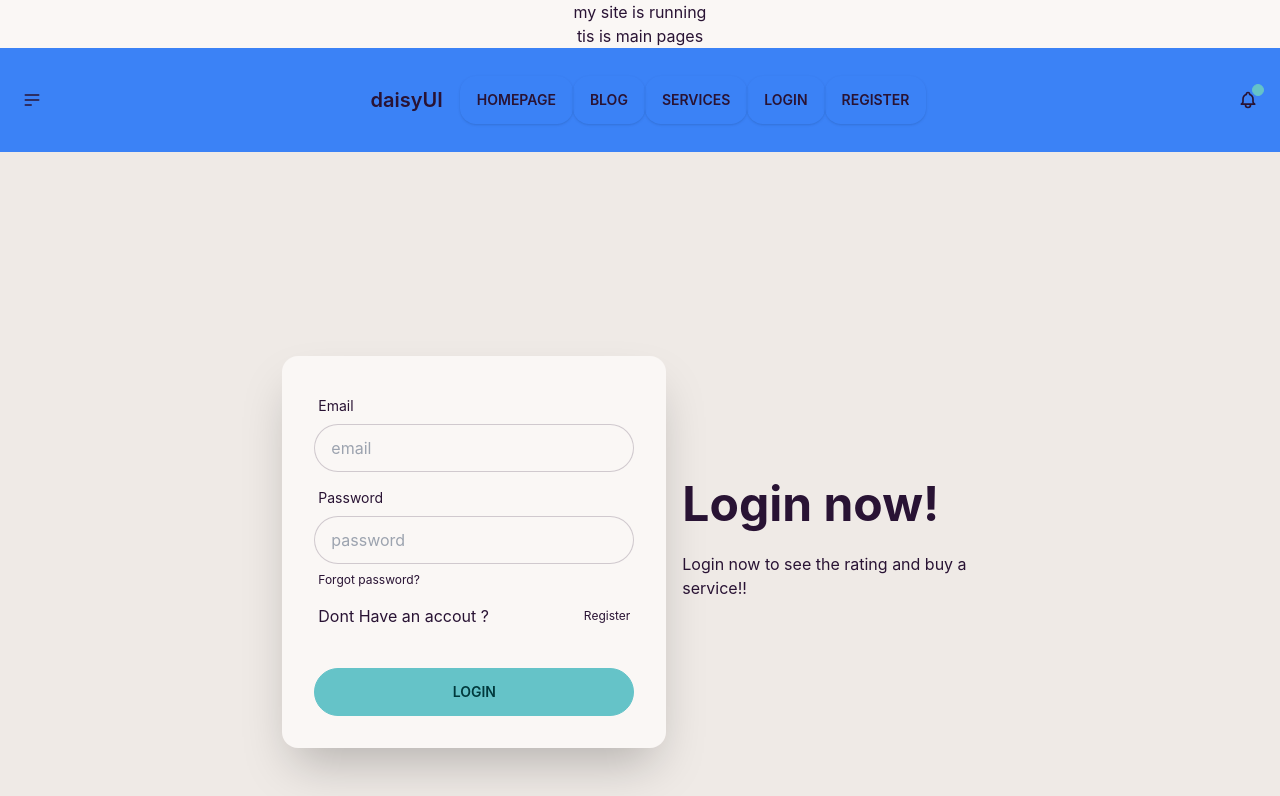
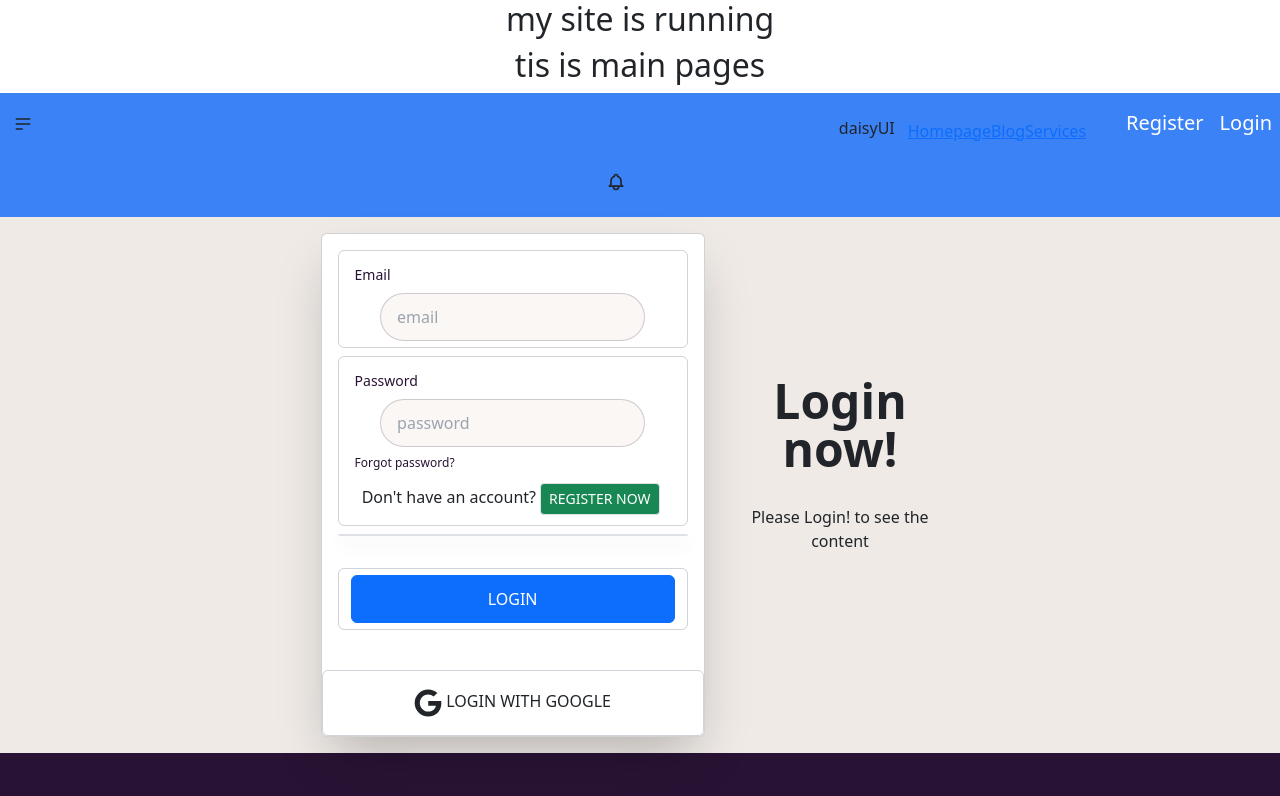
Before and after one commit to Saifuddinmonna/repair-service-client-side, a React (Create React App) app: page /login in a window 1280 px wide. Shown: the top 796 px of the page. Built offline with nearby package versions, Linux system fonts and the light colour scheme; no server answers.

Commit message:
my review and add service added

```diff
--- a/package.json
+++ b/package.json
@@ -6,9 +6,11 @@
     "@testing-library/jest-dom": "^5.16.5",
     "@testing-library/react": "^13.4.0",
     "@testing-library/user-event": "^13.5.0",
+    "bootstrap": "^5.2.2",
     "daisyui": "^2.39.0",
     "firebase": "^9.13.0",
     "react": "^18.2.0",
+    "react-bootstrap": "^2.6.0",
     "react-dom": "^18.2.0",
     "react-icons": "^4.6.0",
     "react-router-dom": "^6.4.3",
--- a/src/components/ContextProvider/ContextProvider.js
+++ b/src/components/ContextProvider/ContextProvider.js
@@ -10,11 +10,12 @@ import {
 	signOut,
 	updateProfile,
 } from "firebase/auth";
-import app from "../../Firebase/FirebaseConfigeFile";
+
 import { useState } from "react";
 
 import { ToastContainer, toast } from "react-toastify";
 import "react-toastify/dist/ReactToastify.css";
+import app from "../../Firebase/FirebaseConfigeFile";
 
 export const AuthContext = createContext();
 const auth = getAuth(app);
--- a/src/components/LoginPage/LoginPage.js
+++ b/src/components/LoginPage/LoginPage.js
@@ -1,19 +1,107 @@
-import React from "react";
-import { Link } from "react-router-dom";
+import React, { useContext } from "react";
+import { Link, useLocation, useNavigate } from "react-router-dom";
+import { FaGoogle, FaGithub } from "react-icons/fa";
 
-const LoginPage = () => {
+import { ToastContainer, toast } from "react-toastify";
+
+import "react-toastify/dist/ReactToastify.css";
+
+import { useState } from "react";
+import { useEffect } from "react";
+import { AuthContext } from "../ContextProvider/ContextProvider";
+
+const Login = () => {
+	const [errorMessageDisplay, setErrorMessageDisplay] = useState();
+	const [errorMessageDisplaycode, setErrorMessageDisplaycode] = useState();
+	const {
+		signinWithGoogle,
+		signinWithGithub,
+		functionsignInWithEmailAndPassword,
+		user,
+	} = useContext(AuthContext);
+
+	const location = useLocation();
+	const from = location.state?.from?.pathname || "/";
+	const navigate = useNavigate();
+	console.log(from);
+
+	const handlefunctionsignInWithEmailAndPassword = (e) => {
+		e.preventDefault();
+		const form = e.target;
+		const email = form.email.value;
+		const password = form.password.value;
+		console.log("emailpassword", email, password);
+
+
+
+		functionsignInWithEmailAndPassword(email, password)
+			.then((result) => {
+				const user = result.user;
+				console.log(user);
+
+				form.reset("");
+
+				toast("login successful !", {
+					position: "top-right",
+					autoClose: 300,
+				});
+
+				setErrorMessageDisplay("");
+
+				// for (var i = 1; i < 10; i++) navigate(from, { replace: true });
+
+				// navigate(from, { replace: true });
+			})
+			.catch((error) => {
+				const errorCode = error.code;
+				const errorMessage = error.message;
+				setErrorMessageDisplay(errorMessage);
+				// form.reset("");
+			});
+
+	};
+
+	useEffect(() => {
+		if (user?.email) {
+			navigate(from, { replace: true });
+		}
+	}, [user?.email, from, navigate]);
+
+	const handleGoogleSignin = () => {
+		signinWithGoogle()
+			.then((result) => {
+				const user = result.user;
+				navigate(from, { replace: true });
+				console.log(user);
+				toast("login successful !", {
+					position: "top-right",
+					autoClose: 400,
+				});
+
+				setErrorMessageDisplay("");
+			})
+			.catch((error) => {
+				const errorCode = error.code;
+				const errorMessage = error.message;
+				setErrorMessageDisplay(errorMessage);
+			});
+	};
+
+
+
 	return (
 		<div>
-			<div className="hero min-h-screen bg-base-200">
+			<div className="hero min-h-fit bg-base-200">
 				<div className="hero-content flex-col lg:flex-row-reverse">
 					<div className="text-center lg:text-left">
 						<h1 className="text-5xl font-bold">Login now!</h1>
-						<p className="py-6">
-							Login now to see the rating and buy a service!!
-						</p>
+						<p className="py-6">Please Login! to see the content</p>
 					</div>
 					<div className="card flex-shrink-0 w-full max-w-sm shadow-2xl bg-base-100">
-						<div className="card-body">
+						<form
+							onSubmit={handlefunctionsignInWithEmailAndPassword}
+							action="/events"
+							className="card-body">
 							<div className="form-control">
 								<label className="label">
 									<span className="label-text">Email</span>
@@ -22,6 +110,8 @@ const LoginPage = () => {
 									type="text"
 									placeholder="email"
 									className="input input-bordered"
+									name="email"
+									required
 								/>
 							</div>
 							<div className="form-control">
@@ -32,34 +122,58 @@ const LoginPage = () => {
 									type="text"
 									placeholder="password"
 									className="input input-bordered"
+									name="password"
+									required
 								/>
 								<label className="label">
 									<Link
-										href="#"
+										to="#"
 										className="label-text-alt link link-hover">
 										Forgot password?
 									</Link>
 								</label>
-								<label className="label">
-									Dont Have an accout ?
+								<label className="">
+									Don't have an account?
 									<Link
 										to="/register"
-										className="label-text-alt link link-hover">
-										Register
+										className="link border border-red  m-1 btn btn-success text-decoration-none btn-sm">
+										Register Now
 									</Link>
 								</label>
 							</div>
+							<div className="border rounded-md shadow">
+								<small className="text-red-500">
+									{errorMessageDisplay}
+								</small>
+								{/* <small>{errorMessageDisplaycode}</small> */}
+							</div>
 							<div className="form-control mt-6">
-								<button className="btn btn-primary">
+								<button
+									type="submit"
+									className="btn btn-primary w-full">
 									Login
 								</button>
 							</div>
+						</form>
+
+						<div className="form-control mt-6 p-2">
+							<button
+								onClick={handleGoogleSignin}
+								className="btn btn-outline w-full flex align-middle text-right justify-center">
+								<span className="pt-2">
+									<FaGoogle className="p-0 m-0 fs-3 inline-block" />
+								</span>{" "}
+								Login with Google
+							</button>
 						</div>
+
+
 					</div>
 				</div>
 			</div>
+			<ToastContainer />
 		</div>
 	);
 };
 
-export default LoginPage;
+export default Login;
--- a/src/components/NavbarPage/NavbarPage.js
+++ b/src/components/NavbarPage/NavbarPage.js
@@ -1,7 +1,72 @@
 import React from "react";
-import { NavLink } from "react-router-dom";
+import { useEffect } from "react";
+// import { themeChange } from "theme-change";
+
+import { ToastContainer, toast } from "react-toastify";
+
+import "react-toastify/dist/ReactToastify.css";
+
+import Container from "react-bootstrap/Container";
+import Nav from "react-bootstrap/Nav";
+
+import { FaBeer, BiUserCircle, FaGithub, FaUserCheck } from "react-icons/fa";
+
+import { Link, NavLink } from "react-router-dom";
+import { useContext } from "react";
+
+import { Image } from "react-bootstrap";
+import { useState } from "react";
+import { AuthContext } from "../ContextProvider/ContextProvider";
 
 const NavbarPage = () => {
+	const { user, Signouthandle, darkmodeHandler } = useContext(AuthContext);
+	const [toggler, setToggler] = useState(true);
+
+	// useEffect(() => {
+	// 	if (toggler) {
+	// 		// setToggler(true);
+	// 		const toggler = true;
+	// 		darkmodeHandler(toggler);
+	// 		console.log(toggler, "this is toggler true");
+	// 	} else {
+	// 		// setToggler(false);
+	// 		const toggler = false;
+	// 		darkmodeHandler(toggler);
+	// 		console.log(toggler, "this is toggler false");
+	// 	}
+
+	// 	// 👆 false parameter is required for react project
+	// }, []);
+
+	const handleSignouthandle = () => {
+		Signouthandle()
+			.then((result) => {
+				// Sign-out successful.
+				toast("Sign-out successful. !", {
+					position: "top-center",
+					autoClose: 400,
+					hideProgressBar: false,
+					closeOnClick: true,
+					pauseOnHover: true,
+					draggable: true,
+					progress: undefined,
+					theme: "light",
+				});
+				const user = result.user;
+			})
+			.catch((error) => {
+				console.log(error.message);
+				// An error happened.
+			});
+	};
+
+	const toogleHandler = (e) => {
+		const toggolvalue = e.target.checked;
+		setToggler(toggolvalue);
+		// console.log(toggler, "this is toggler");
+		darkmodeHandler(toggler);
+		// console.log("this is toggole value", toggolvalue);
+	};
 	return (
 		<div className="navbar bg-blue-500">
 			<div className="navbar-start">
@@ -33,12 +98,61 @@ const NavbarPage = () => {
 						<NavLink to="/services">
 							<a>Services</a>
 						</NavLink>
-						<NavLink to="/login">
-							<a>Login</a>
+
+						<div>
+							{!user?.uid ? (
+								<>
+									<NavLink
+										className="px-2 text-decoration-none text-white"
+										to="/signup">
+										Register
 									</NavLink>
-						<NavLink to="/register">
-							<a>Register</a>
+									<NavLink
+										className="px-2 text-decoration-none text-white"
+										to="/login">
+										Login
 									</NavLink>
+								</>
+							) : (
+								<>
+									<Nav.Link eventKey={2}></Nav.Link>
+
+									<span className="tooltipcustomhover px-2">
+										<div className="tooltipcustomhover avatar align-items-center position-relative">
+											<NavLink to="/myreview">
+												<a>My review</a>
+											</NavLink>
+											<NavLink to="/addservice">
+												<a>Add service</a>
+											</NavLink>
+											<small className="text-white tooltipcustom position-absolute -bottom-3 -left-5">
+												{user?.displayName ||
+													user?.email}
+											</small>
+											<div
+												className="tooltipcustomhover  w-12 mask mask-hexagon"
+												data-tip="hello">
+												{user.photoURL ? (
+													<img
+														className="tooltipcustomhover"
+														src={user?.photoURL}
+														alt=""
+													/>
+												) : (
+													<FaUserCheck className="p-0 m-0 fs-3 inline-block"></FaUserCheck>
+												)}
+											</div>
+
+											<button
+												className=" btn rounded-full btn-outline-warning  btn-sm text-white mx-2 px-2"
+												onClick={handleSignouthandle}>
+												SignOut
+											</button>
+										</div>
+									</span>
+								</>
+							)}
+						</div>
 					</ul>
 				</div>
 			</div>
@@ -46,32 +160,72 @@ const NavbarPage = () => {
 				<a className="btn btn-ghost normal-case text-xl py-2 ">
 					daisyUI
 				</a>
-				<ul tabIndex={0} className=" normal-case text-xl py-2  ">
-					<NavLink
-						className="btn btn-ghost my-3 py-2 shadow  rounded-box"
-						to="/">
+				<NavLink to="/">
 					<a>Homepage</a>
 				</NavLink>
-					<NavLink
-						className="btn btn-ghost my-3 py-2 shadow  rounded-box"
-						to={"/blog"}>
+				<NavLink to={"/blog"}>
 					<a>Blog</a>
 				</NavLink>
-					<NavLink
-						className="btn btn-ghost my-3 py-2 shadow  rounded-box"
-						to="/services">
+				<NavLink to="/services">
 					<a>Services</a>
 				</NavLink>
+				<ul tabIndex={0} className=" normal-case text-xl py-2  ">
+					<div id="responsive-navbar-nav tooltipcustomhover">
+						<div>
+							{!user?.uid ? (
+								<>
 									<NavLink
-						className="btn btn-ghost my-3 py-2 shadow  rounded-box"
-						to="/login">
-						<a>Login</a>
+										className="px-2 text-decoration-none text-white"
+										to="/signup">
+										Register
 									</NavLink>
 									<NavLink
-						className="btn btn-ghost my-3 py-2 shadow  rounded-box"
-						to="/register">
-						<a>Register</a>
+										className="px-2 text-decoration-none text-white"
+										to="/login">
+										Login
 									</NavLink>
+								</>
+							) : (
+								<>
+									<Nav.Link eventKey={2}></Nav.Link>
+
+									<span className="tooltipcustomhover px-2">
+										<div className="tooltipcustomhover avatar align-items-center position-relative">
+											<NavLink to="/myreview">
+												<a>My review</a>
+											</NavLink>
+											<NavLink to="/addservice">
+												<a>Add service</a>
+											</NavLink>
+											<small className="text-white tooltipcustom position-absolute -bottom-3 -left-5">
+												{user?.displayName ||
+													user?.email}
+											</small>
+											<div
+												className="tooltipcustomhover  w-12 mask mask-hexagon"
+												data-tip="hello">
+												{user.photoURL ? (
+													<img
+														className="tooltipcustomhover"
+														src={user?.photoURL}
+														alt=""
+													/>
+												) : (
+													<FaUserCheck className="p-0 m-0 fs-3 inline-block"></FaUserCheck>
+												)}
+											</div>
+
+											<button
+												className=" btn rounded-full btn-outline-warning  btn-sm text-white mx-2 px-2"
+												onClick={handleSignouthandle}>
+												SignOut
+											</button>
+										</div>
+									</span>
+								</>
+							)}
+						</div>
+					</div>
 				</ul>
 			</div>
 			<div className="navbar-end">
@@ -94,6 +248,7 @@ const NavbarPage = () => {
 					</div>
 				</button>
 			</div>
+			<ToastContainer />
 		</div>
 	);
 };
--- a/src/components/RegisterPage/RegisterPage.js
+++ b/src/components/RegisterPage/RegisterPage.js
@@ -1,37 +1,118 @@
-import React from "react";
-import { Link } from "react-router-dom";
+import React, { useState } from "react";
+import { useContext } from "react";
+import { Link, NavLink, useNavigate } from "react-router-dom";
 
-const RegisterPage = () => {
+
+import { ToastContainer, toast } from "react-toastify";
+import "react-toastify/dist/ReactToastify.css";
+import { AuthContext } from "../ContextProvider/ContextProvider";
+
+const Signup = () => {
+	const { createUser, updateUserProfile } = useContext(AuthContext);
+	const [errorMessageDisplay, setErrorMessageDisplay] = useState("");
+	const [errorMessageDisplaycode, setErrorMessageDisplaycode] = useState("");
+	const [userName, setUserName] = useState();
+	const [userPhoto, setUserPhoto] = useState();
+	const navigate = useNavigate();
+	console.log(createUser);
+
+	const getFormValue = (e) => {
+		e.preventDefault();
+		const form = e.target;
+		const name = form.name.value;
+		const photourl = form.photo.value;
+		const email = form.email.value;
+		const password = form.password.value;
+
+		setUserName(name);
+		setUserPhoto(photourl);
+
+		createUser(email, password)
+			.then((result) => {
+				const user = result.user;
+				console.log(user);
+				hadlerupdateUserProfile({ name, photourl });
+				form.reset();
+				toast(" User  created Successfully! !", { autoClose: 200 });
+				navigate("/login");
+			})
+			.catch((error) => {
+				const errorCode = error.code;
+				const errorMessage = error.message;
+				console.log(errorMessage);
+				toast.warn(" profile created error  !", { autoClose: 200 });
+				setErrorMessageDisplay(errorMessage);
+				setErrorMessageDisplaycode(errorCode);
+				form.reset();
+			});
+	};
+
+	const hadlerupdateUserProfile = ({ name, photourl }) => {
+		const profile = {
+			displayName: name,
+			photoURL: photourl,
+		};
+		updateUserProfile(profile)
+			.then((result) => {
+				toast("Profile updated! !", { autoClose: 200 });
+
+				// Profile updated!
+				// ...
+			})
+
+			.catch((error) => {
+				const errorMessage = error.message;
+				toast.warn(errorMessage);
+				// An error occurred
+				// ...
+			});
+	};
+
 	return (
 		<div>
-			<div className="hero min-h-screen bg-base-200">
+			<div className="hero min-h-fit bg-base-200">
 				<div className="hero-content flex-col lg:flex-row-reverse">
 					<div className="text-center lg:text-left">
 						<h1 className="text-5xl font-bold">Register now!</h1>
 						<p className="py-6">
-						Register now to see the rating and buy a service
+							Please Register! to see the content
 						</p>
 					</div>
 					<div className="card flex-shrink-0 w-full max-w-sm shadow-2xl bg-base-100">
-						<div className="card-body">
+						<form onSubmit={getFormValue} className="card-body">
 							<div className="form-control">
 								<label className="label">
-									<span className="label-text">Name</span>
+									<span className="label-text">name</span>
 								</label>
 								<input
-									name="name"
 									type="text"
 									placeholder="name"
 									className="input input-bordered"
+									name="name"
 								/>
+							</div>
+							<div className="form-control">
+								<label className="label">
+									<span className="label-text">
+										Photo-URL
+									</span>
+								</label>
+								<input
+									type="text"
+									placeholder="Profile Photo Url"
+									className="input input-bordered"
+									name="photo"
+								/>
+							</div>
+							<div className="form-control">
 								<label className="label">
 									<span className="label-text">Email</span>
 								</label>
 								<input
-									name="email"
 									type="text"
 									placeholder="email"
 									className="input input-bordered"
+									name="email"
 								/>
 							</div>
 							<div className="form-control">
@@ -40,32 +121,40 @@ const RegisterPage = () => {
 								</label>
 								<input
 									type="text"
-									name="password"
 									placeholder="password"
 									className="input input-bordered"
+									name="password"
 								/>
 								<label className="label">
-									<label className="label">
-										Have an accout ?
-										<Link
-											to="/login"
-											className="label-text-alt link link-hover">
-											Login
-										</Link>
-									</label>
+									<small className="text-red-500">
+										{errorMessageDisplay}
+									</small>
+									{/* <small>{errorMessageDisplaycode}</small> */}
+								</label>
+								<label className="label">
+									Already have an account?
+									<Link
+										to="/login"
+										className=" btn-info   border border-info shadow m-1 btn btn-sm">
+										Login
+									</Link>
 								</label>
 							</div>
 							<div className="form-control mt-6">
-								<button className="btn btn-primary">
-									Login
+								<button
+									onClick={hadlerupdateUserProfile}
+									type="submit"
+									className="btn btn-primary">
+									Register
 								</button>
 							</div>
-						</div>
+						</form>
 					</div>
 				</div>
 			</div>
+			<ToastContainer />
 		</div>
 	);
 };
 
-export default RegisterPage;
+export default Signup;
--- a/src/index.js
+++ b/src/index.js
@@ -4,6 +4,8 @@ import './index.css';
 import App from './App';
 import reportWebVitals from './reportWebVitals';
 import AuthProvider from './components/ContextProvider/ContextProvider';
+import "bootstrap/dist/css/bootstrap.min.css";
+
 
 const root = ReactDOM.createRoot(document.getElementById('root'));
 root.render(
```
Also changed, not shown: 1 other file (tests, documents, lock files or other folders). Lines whose indentation alone changed are shown as unchanged.
